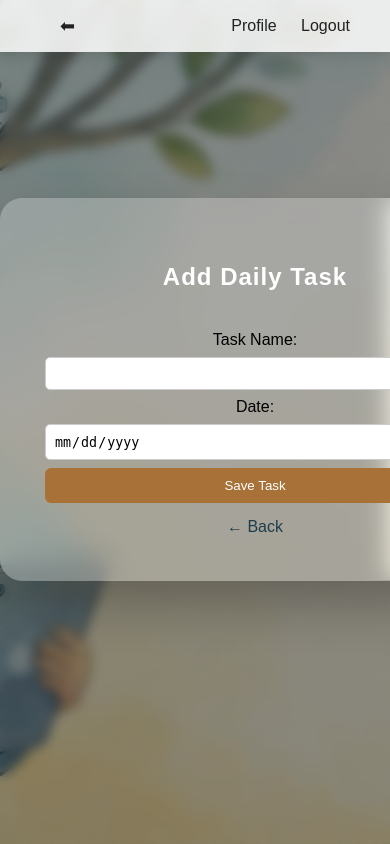
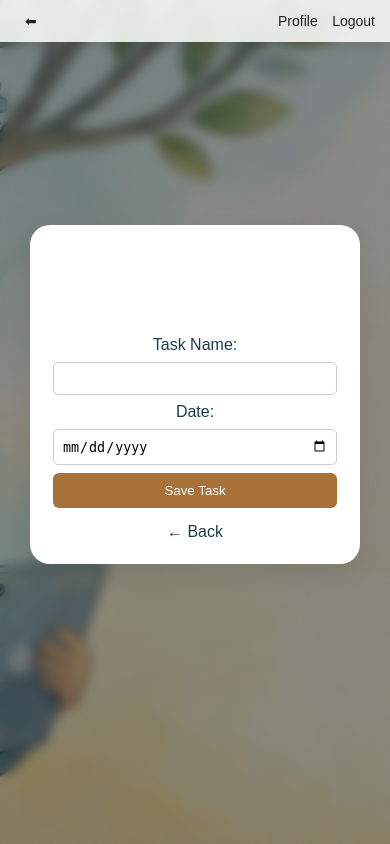
Before and after one commit to AshlyMaria98/elderly-care-assistant, a Flask app: page /add_task in a window 390 px wide; the page is wider, and only the part inside the window is pictured. Run offline with Flask 3, Linux system fonts and the light colour scheme; the visitor is signed in with stand-in values (Sample User, id 1).

Commit message:
Fixed responsiveness issues (tables, layout, mobile view)

```diff
--- a/static/styles.css
+++ b/static/styles.css
@@ -8,6 +8,7 @@
     background: url('/static/bg.jpg') no-repeat center center fixed;
     background-size: cover;
     position: relative;
+    overflow-x: hidden;
 }
 
 /* Dark overlay for dashboard */
@@ -29,10 +30,14 @@
     display: flex;
     justify-content: space-between;
     align-items: center;
-    padding: 15px 40px;
+    padding: 12px 15px; /* reduced for mobile */
+    flex-wrap: wrap; /* allows wrapping */
     background: rgba(255,255,255,0.85);
     backdrop-filter: blur(8px);
     box-shadow: 0 4px 12px rgba(0,0,0,0.1);
+     position: sticky;
+    top: 0;
+    z-index: 1000;
 }
 
 .navbar a {
@@ -40,6 +45,8 @@
     margin-left: 20px;
     font-weight: 500;
     color: #222;
+    margin-left: 10px;
+    font-size: 14px;
 }
 
 .back-btn {
@@ -55,6 +62,7 @@
     display: flex;
     justify-content: center;
     align-items: center;
+    padding: 15px;
 }
 
 /* ========================= */
@@ -62,14 +70,15 @@
 /* ========================= */
 
 .glass-card {
-    width: 420px;
-    max-width: 90%;
+    width: 100%;
+    max-width: 420px;
     padding: 45px;
     border-radius: 22px;
     background: rgba(255,255,255,0.25);
     backdrop-filter: blur(14px);
     box-shadow: 0 25px 50px rgba(0,0,0,0.25);
     text-align: center;
+    margin: auto;
 }
 
 /* ========================= */
@@ -78,6 +87,8 @@
 
 input, select {
     width: 100%;
+    max-width: 100%;
+    box-sizing: border-box;
     padding: 12px;
     margin: 10px 0;
     border-radius: 10px;
--- a/templates/add_task.html
+++ b/templates/add_task.html
@@ -6,14 +6,18 @@
 <style>
     /* Specific styles for this page */
     .container {
-        width: 550px;
-        margin: 50px auto;
-    }
+         width: 100%;
+    max-width: 550px;
+    margin: 50px auto;
+    padding: 0 15px;
+    box-sizing: border-box;
+}
+
 
     .card {
         backdrop-filter: blur(18px);
         -webkit-backdrop-filter: blur(18px);
-        background: white(255, 255, 255, 0.35);
+        background: white;
         border-radius: 20px;
         padding: 22px;
         margin: 15px 0;
@@ -75,7 +79,7 @@
     <div class="dashboard-wrapper">
 
         <div class="container">
-            <div class="glass-card">
+            <div class="card">
 
                 <h2 class="dashboard-heading">Add Daily Task</h2>
 
--- a/templates/base.html
+++ b/templates/base.html
@@ -2,6 +2,7 @@
 <html>
 <head>
     <title>ElderCare Assistant</title>
+     <meta name="viewport" content="width=device-width, initial-scale=1.0">
     <link rel="stylesheet" href="{{ url_for('static', filename='styles.css') }}">
 </head>
 
--- a/templates/guardian_health.html
+++ b/templates/guardian_health.html
@@ -24,6 +24,7 @@
                 <h3>{{ elder.name }} ({{ elder.age }} yrs)</h3>
 
                 {% if elder.latest %}
+                <div class="table-wrapper">
                 <table>
                     <tr>
                         <th>BP</th>
@@ -54,7 +55,7 @@
                         <td>{{ elder.latest.date|datetimeformat }}</td>
                     </tr>
                 </table>
-
+                </div>
                 <!-- Suggestions -->
                 <div class="suggestions">
                     {% set msg = [] %}
--- a/templates/guardian_sos_alerts.html
+++ b/templates/guardian_sos_alerts.html
@@ -7,7 +7,7 @@
 <h2 style="text-align:center; margin-bottom:20px;">
     🚨 SOS Alerts from Elders
 </h2>
-
+<div class="table-container">
 <table class="table table-bordered sos-table" style="width:100%; border-collapse: collapse;">
     <thead>
         <tr>
@@ -56,7 +56,7 @@
     </tbody>
 
 </table>
-
+</div>
     </div>
 </div>
 <script>
--- a/templates/sos_history.html
+++ b/templates/sos_history.html
@@ -11,8 +11,8 @@
         <h2 style="text-align:center; margin-bottom:20px;">
             🚨 SOS Alert History
         </h2>
-
-        <table class="table table-bordered sos-table"></tableclass>
+        <div class="table-container">
+        <table class="table table-bordered sos-table">
             <thead>
                 <tr>
 
@@ -62,7 +62,7 @@
     {% endfor %}
 </tbody>
         </table>
-
+        </div>
     </div>
 </div>
 {% endblock %}
```
Also changed, not shown: other parts of static/styles.css (+28 -3 lines), templates/add_reminder.html (+5 -2 lines), templates/guardian_health_history.html (+18 -12 lines), templates/view_health.html (+6 -1 lines), templates/view_mood_table.html (+18 -51 lines).
